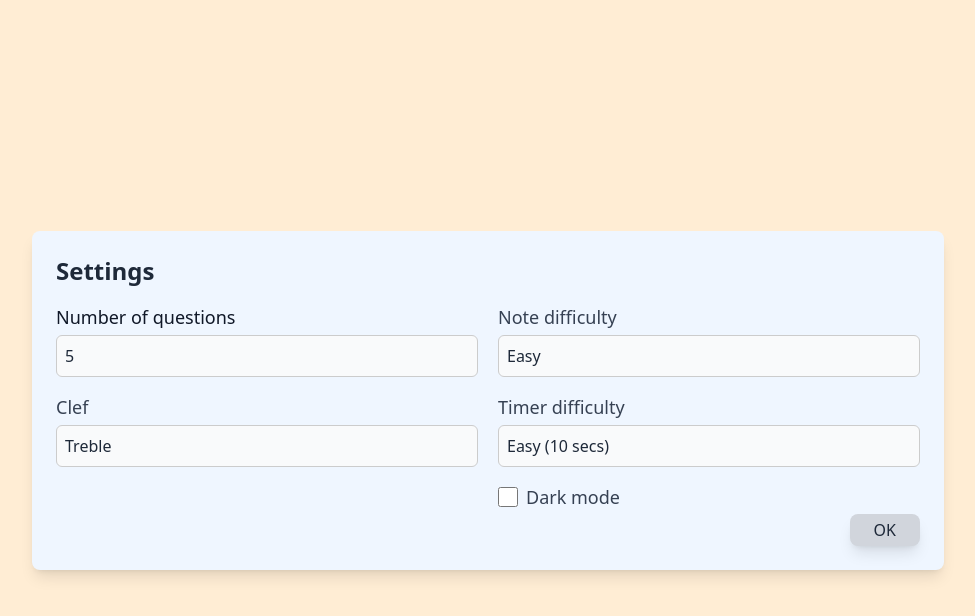
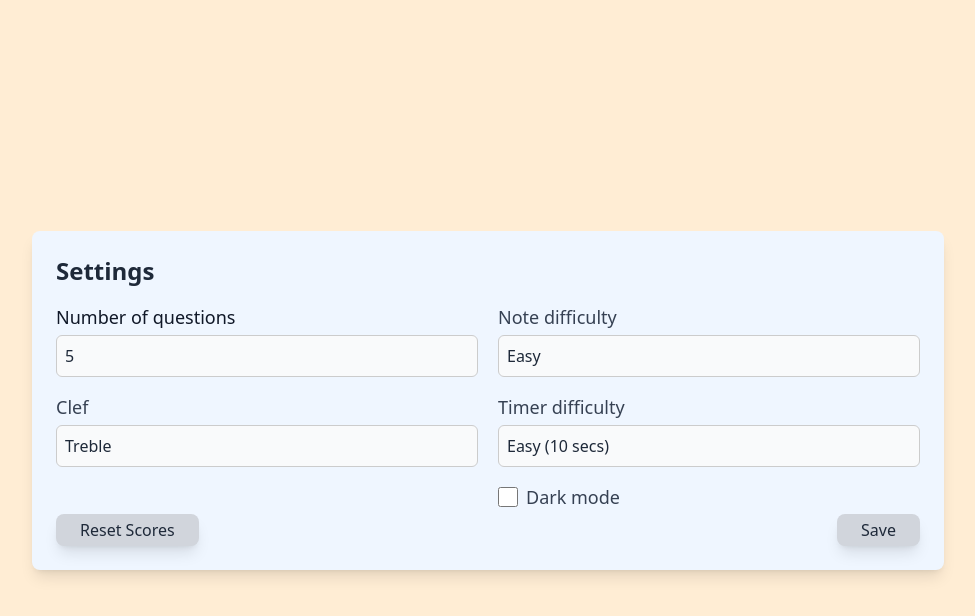
Before and after one commit to ConForza/Note-game, a React (Vite) app: page / in a window 1280 px wide. Both pictures are taken after a click on the button "Settings". Shown: the top 616 px of the page, without its empty margins (152-1127 px from the left). Built offline with nearby package versions, Linux system fonts and the light colour scheme.

Commit message:
Add high score

```diff
--- a/src/App.jsx
+++ b/src/App.jsx
@@ -11,6 +11,7 @@ function App() {
     timeLimit: "10000",
     isDarkMode: false,
   });
+  const [highScore, setHighScore] = useState(0);
 
   function handleRoute(route) {
     setRoute(route);
@@ -30,10 +31,23 @@ function App() {
     }));
   }
 
+  function handleHighScore(score) {
+    if (score > highScore || score === 0) {
+      setHighScore(score);
+      localStorage.setItem("noteGameHighScore", score);
+    }
+  }
+
   useEffect(() => {
-    const saved = localStorage.getItem("noteGameSettings");
-    if (saved) {
-      setNoteSettings(JSON.parse(saved));
+    const savedSettings = localStorage.getItem("noteGameSettings");
+    const savedHighScore = parseInt(localStorage.getItem("noteGameHighScore"));
+    if (savedSettings) {
+      setNoteSettings(JSON.parse(savedSettings));
+    }
+    if (savedHighScore) {
+      setHighScore(savedHighScore);
+    } else {
+      setHighScore(0);
     }
   }, []);
 
@@ -49,6 +63,8 @@ function App() {
             <QuizPage
               noteSettings={noteSettings}
               handleRestartQuiz={() => handleRoute("menu")}
+              handleHighScore={handleHighScore}
+              highScore={highScore}
             />
           )}
           {route === "menu" && (
@@ -81,6 +97,7 @@ function App() {
               handleRestartQuiz={() => handleRoute("menu")}
               handleDarkMode={handleDarkMode}
               settings={noteSettings}
+              handleHighScore={handleHighScore}
             />
           )}
         </div>
--- a/src/components/Gameover.jsx
+++ b/src/components/Gameover.jsx
@@ -5,18 +5,28 @@ export default function Gameover({
   noteSettings,
   handleRestartQuiz,
   calculateScore,
+  highScore,
+  prevHighScore,
 }) {
+  const score = calculateScore();
+
   return (
     <div>
-      <h2 className="text-3xl font-bold text-center text-gray-600 dark:text-neutral-100 mb-4">
+      <h2 className="text-3xl font-bold text-center text-gray-600 dark:text-neutral-100 mt-2 mb-8">
         Game Over
       </h2>
       <h4 className="text-xl text-center text-gray-700 dark:text-neutral-200 mb-6">
         {`You got ${
           answers.filter((isAnswerCorrect) => isAnswerCorrect).length
-        }/${noteSettings.noOfQuestions} questions correct`}
+        } of ${noteSettings.noOfQuestions} questions correct`}
       </h4>
-      <p className="text-center">Your Score: {calculateScore()}</p>
+      <p className="text-center font-bold">Your Score: {score}</p>
+      <p className="text-center">Highest Score: {highScore}</p>
+      {score > prevHighScore.current && (
+        <h1 className="text-3xl font-bold text-center text-red-600 mt-4 mb-4">
+          NEW HIGH SCORE
+        </h1>
+      )}
       <div className="flex flex-row justify-end">
         <RestartBtn handleRestart={handleRestartQuiz}>Try again</RestartBtn>
       </div>
--- a/src/components/QuizPage.jsx
+++ b/src/components/QuizPage.jsx
@@ -1,4 +1,4 @@
-import { useState, useEffect, useCallback } from "react";
+import { useState, useEffect, useCallback, useRef } from "react";
 import Quiz from "./Quiz";
 import Gameover from "./Gameover";
 import { NOTES } from "../Notes";
@@ -15,7 +15,12 @@ function noteShuffler(notes) {
   return shuffledNotes;
 }
 
-function QuizPage({ noteSettings, handleRestartQuiz }) {
+function QuizPage({
+  noteSettings,
+  handleRestartQuiz,
+  handleHighScore,
+  highScore,
+}) {
   const [noteList, setNoteList] = useState(NOTES);
   const [chosenNote, setChosenNote] = useState({});
   const [answerOptions, setAnswerOptions] = useState([]);
@@ -24,8 +29,10 @@ function QuizPage({ noteSettings, handleRestartQuiz }) {
   const [buttonState, setButtonState] = useState({});
   const [startTime, setStartTime] = useState(null);
   const [responseTimes, setResponseTimes] = useState([]);
+  const prevHighScore = useRef();
 
   function initializeNotes() {
+    prevHighScore.current = highScore;
     setStartTime(Date.now());
     setButtonState({
       status: "enabled",
@@ -47,8 +54,6 @@ function QuizPage({ noteSettings, handleRestartQuiz }) {
         finalNotes = noteList.filter((note) => note.type === noteSettings.mode);
       }
     }
-
-    console.log(finalNotes);
 
     const shuffledNoteList = noteShuffler(finalNotes);
     const selectedNote = shuffledNoteList[0];
@@ -163,6 +168,8 @@ function QuizPage({ noteSettings, handleRestartQuiz }) {
       (sumResponse / (noOfQuestions * timeLimit)) * timeMultiplier;
     const finalScore = Math.floor(avgResponse * noteSettings.difficulty);
 
+    handleHighScore(finalScore);
+
     return finalScore;
   }
 
@@ -185,6 +192,9 @@ function QuizPage({ noteSettings, handleRestartQuiz }) {
               noteSettings={noteSettings}
               handleRestartQuiz={handleRestartQuiz}
               calculateScore={calculateScore}
+              highScore={highScore}
+              handleHighScore={handleHighScore}
+              prevHighScore={prevHighScore}
             />
           </>
         ) : (
--- a/src/components/Settings.jsx
+++ b/src/components/Settings.jsx
@@ -5,6 +5,7 @@ export default function Settings({
   handleSettingsChange,
   handleRestartQuiz,
   handleDarkMode,
+  handleHighScore,
 }) {
   return (
     <div className="border-blue-200 bg-blue-50 dark:bg-neutral-800 p-6 rounded-lg shadow-lg w-full">
@@ -113,8 +114,17 @@ export default function Settings({
           </div>
         </div>
       </div>
-      <div className="flex flex-row justify-end">
-        <RestartBtn handleRestart={handleRestartQuiz}>OK</RestartBtn>
+      <div className="flex flex-row justify-between">
+        <button
+          className="restart-btn bg-gray-300 text-gray-800 px-6 py-1 mt-8 rounded-lg shadow-lg hover:bg-gray-400 dark:bg-neutral-700 dark:hover:bg-neutral-600 dark:text-neutral-100 transition"
+          onClick={() => {
+            handleHighScore(0);
+            localStorage.removeItem("noteGameHighScore");
+          }}
+        >
+          Reset Scores
+        </button>
+        <RestartBtn handleRestart={handleRestartQuiz}>Save</RestartBtn>
       </div>
     </div>
   );
```
